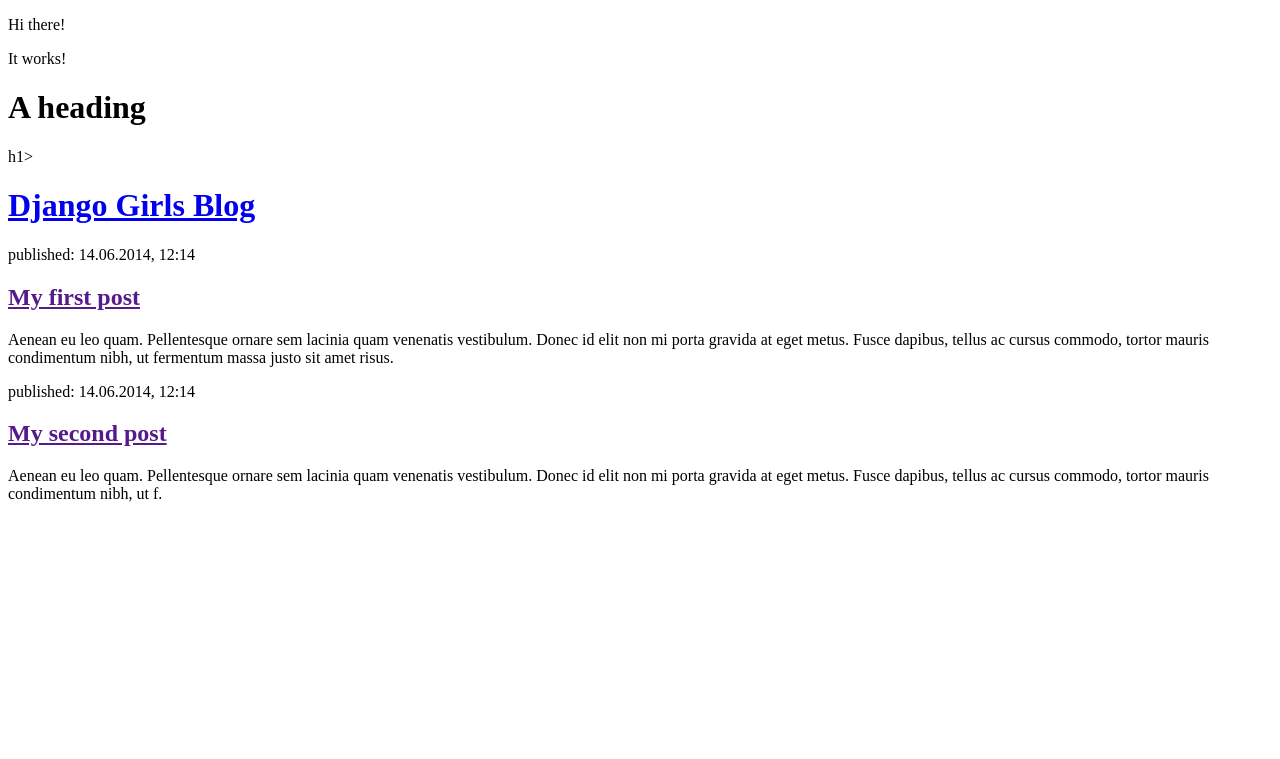
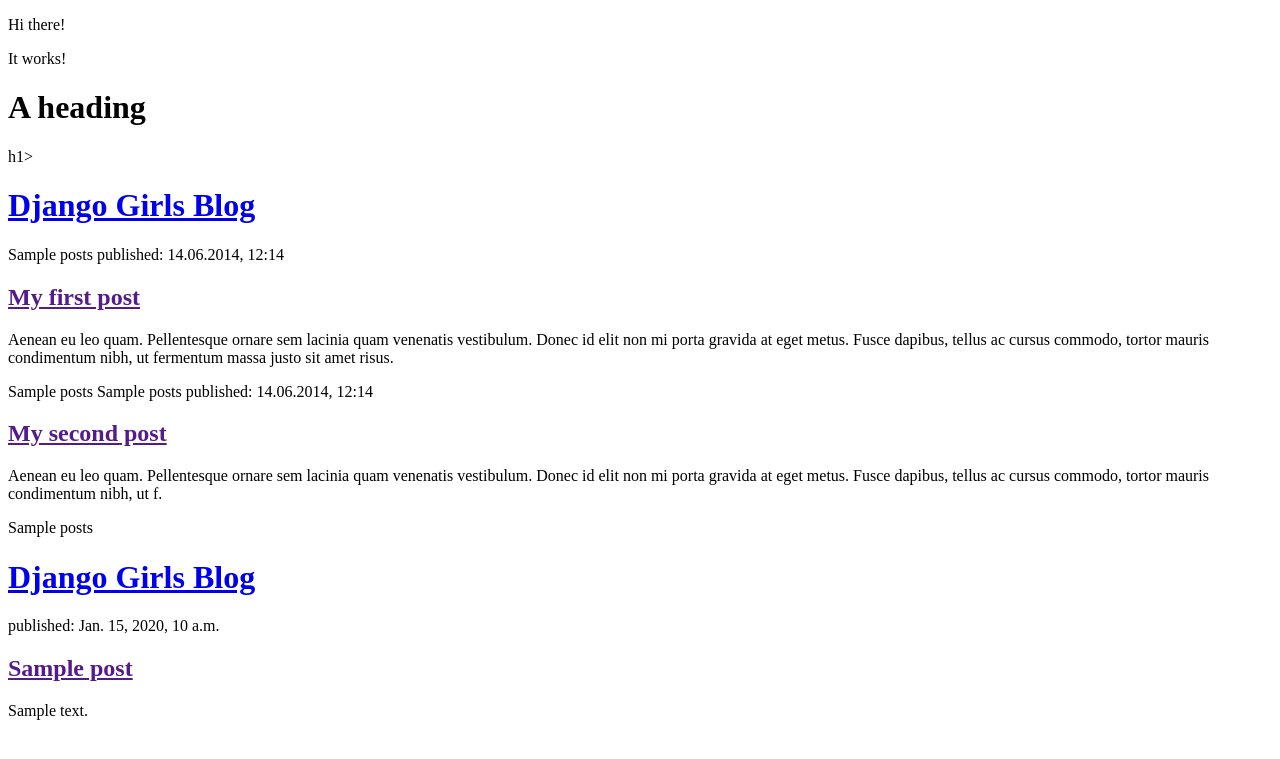
Before and after one commit to Momentum-PT-Team-3/django-tutorial-RhyneH, a Django app: template blog/templates/blog/post_list.html in a window 1280 px wide. Shown: the top 759 px of the page. Run offline with Django 3.2, Linux system fonts and the light colour scheme; the template is opened without the code that fills it: most values are stand-ins (such as "Sample title", 1, 10 or a date in 2020).

Commit message:
Modified templates to display posts from database.

```diff
--- a/blog/templates/blog/post_list.html
+++ b/blog/templates/blog/post_list.html
@@ -18,16 +18,29 @@
             <h1><a href="/">Django Girls Blog</a></h1>
         </header>
 
-        <article>
+        {{ posts }}
             <time>published: 14.06.2014, 12:14</time>
             <h2><a href="">My first post</a></h2>
             <p>Aenean eu leo quam. Pellentesque ornare sem lacinia quam venenatis vestibulum. Donec id elit non mi porta gravida at eget metus. Fusce dapibus, tellus ac cursus commodo, tortor mauris condimentum nibh, ut fermentum massa justo sit amet risus.</p>
-        </article>
+        {{ posts }}
 
-        <article>
+        {{ posts }}
             <time>published: 14.06.2014, 12:14</time>
             <h2><a href="">My second post</a></h2>
             <p>Aenean eu leo quam. Pellentesque ornare sem lacinia quam venenatis vestibulum. Donec id elit non mi porta gravida at eget metus. Fusce dapibus, tellus ac cursus commodo, tortor mauris condimentum nibh, ut f.</p>
-        </article>
+        {{ posts }}
     </body>
 </html>
+
+
+<header>
+    <h1><a href="/">Django Girls Blog</a></h1>
+</header>
+
+{% for post in posts %}
+    <article>
+        <time>published: {{ post.published_date }}</time>
+        <h2><a href="">{{ post.title }}</a></h2>
+        <p>{{ post.text|linebreaksbr }}</p>
+    </article>
+{% endfor %}
```
Also changed, not shown: blog/views.py (+11 -0 lines), db.sqlite3.
